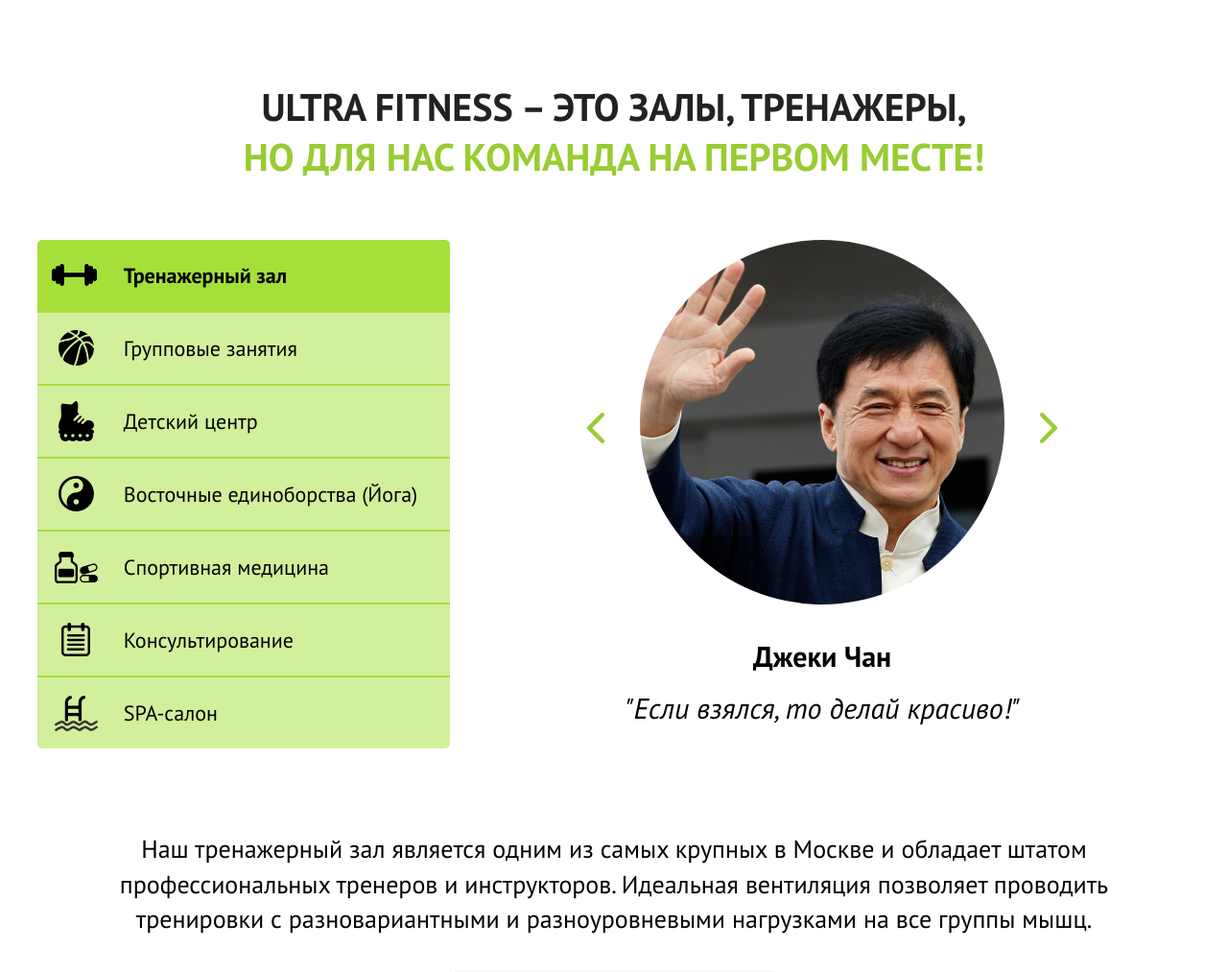
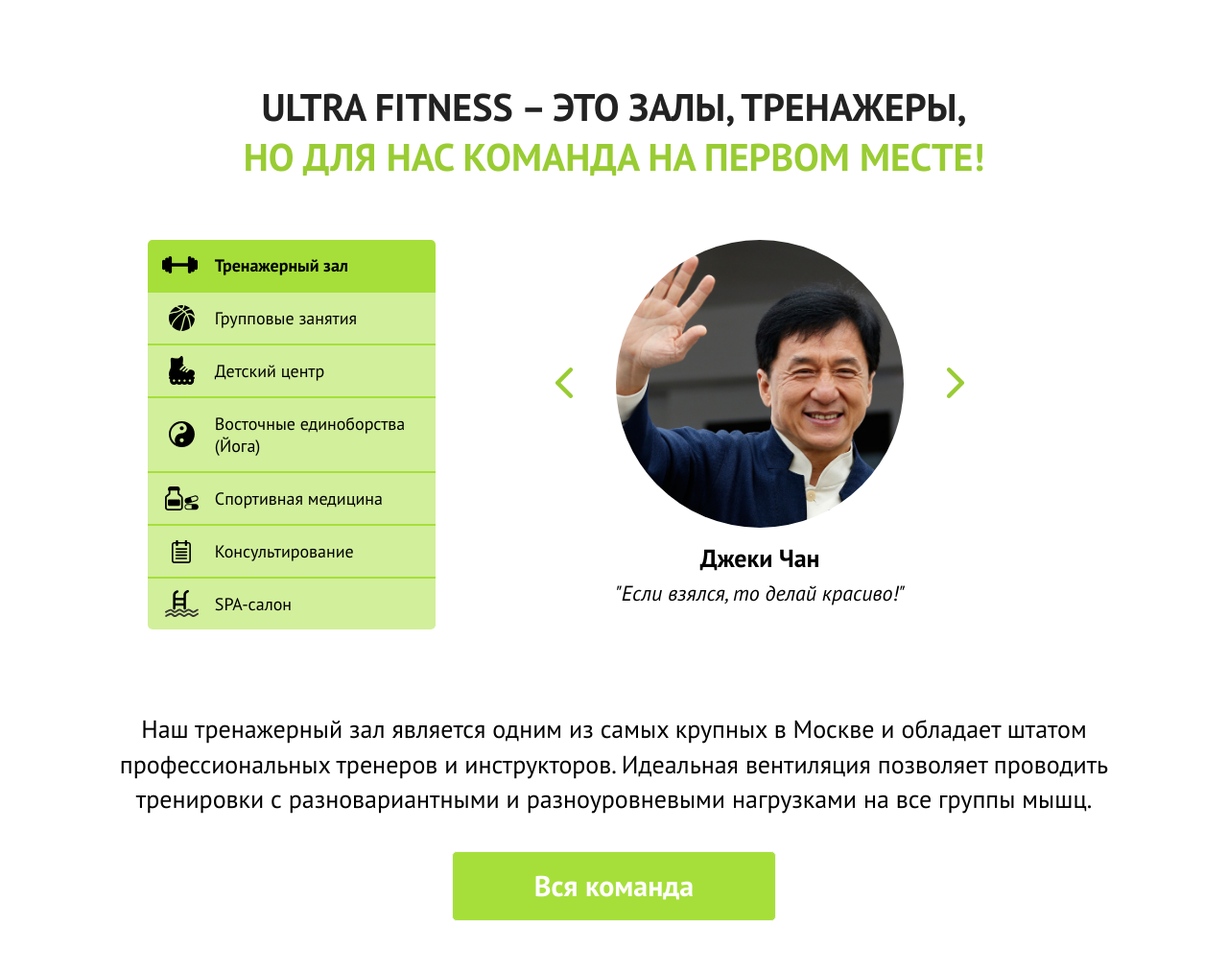
Before and after one commit to geouser/fitnes, a PHP site: page / in a window 1280 px wide. Shown: the part 804-1817 px from the top of the page at 96% size. Run offline with PHP 8.4, Linux system fonts and the light colour scheme; some libraries are stand-ins or nearby versions.

Commit message:
слайдер адаптив

```diff
--- a/css/general.css
+++ b/css/general.css
@@ -431,6 +431,70 @@ h1                      {
                                           border-radius: 5px;}
 .team .about button:hover       { background-color: #ED6D00;}
 
+@media (max-width: 1300px) {
+  .tabs_menu    {width: 300px;}
+  .tabs_menu li a {font-size: 18px; padding: 15px 0 15px 70px;}
+  .tabs_menu li:nth-child(1)      {background-size: 37px;}
+  .tabs_menu li:nth-child(2)      { background-size: 27px;}
+  .tabs_menu li:nth-child(3)      { background-size: 27px;}
+  .tabs_menu li:nth-child(4)      { background-size: 27px;}
+  .tabs_menu li:nth-child(5)      { background-size: 35px;}
+  .tabs_menu li:nth-child(6)      { background-size: 20px;}
+  .tabs_menu li:nth-child(7)      { background-size: 35px;}
+
+  .personal .slide .image         { width: 300px; height: 300px; margin-bottom: 10px;}
+  .personal .slide .name          { font-size: 26px; margin-bottom: 5px;}
+  .personal .slide .citate        { font-size: 22px;}
+  .personal .content              { width: 668px;}
+}
+@media (max-width: 1100px) {
+.slick-arrow.slick-prev         { left: 5%;}
+.slick-arrow.slick-next         { right: 5%;}
+.personal .content              { width: 468px;}
+.team h2                        { font-size: 38px;}
+}
+@media (max-width: 800px) {
+  .team                         { padding: 40px 0 60px;}
+  .personal .slide .image         { width: 270px; height: 270px;}
+  .personal .content              { width: 400px;}
+  .team h2                        { font-size: 34px; margin-bottom: 30px;}
+}
+@media (max-width: 730px) {
+  .team h2                        { font-size: 30px;}
+  .tabs_menu                      { width: 100%; text-align: center; margin-bottom: 10px;}
+  .personal .content              { width: 100%;}
+  .tabs_menu li                   {  width: 48%; display: inline-block; margin: 0.5vw auto; border-radius: 10px;
+                                     -webkit-box-shadow: 0 1px 1px rgba(255,255,255,0.4) inset, 0 -1px 1px rgba(0,0,0,0.5) inset;
+                                       -moz-box-shadow: 0 1px 1px rgba(255,255,255,0.4) inset, 0 -1px 1px rgba(0,0,0,0.5) inset;
+                                            box-shadow: 0 1px 1px rgba(255,255,255,0.4) inset, 0 -1px 1px rgba(0,0,0,0.5) inset;
+                                  }
+  .tabs_menu li:not(:last-child)  {  border: 1px solid #A6DF3A;}
+  .tabs_menu li:last-child        {  border: 1px solid #A6DF3A; }
+  .tabs_menu li a                 {   font-size: 15px;}
+}
+@media (max-width: 600px) {
+  .team h2                        { font-size: 26px;}
+  .tabs_menu li a                 { font-size: 14px; padding: 10px 0 10px 45px;}
+  .tabs_menu li                   { background-position: 10px 50% !important;}
+  .tabs_menu li:nth-child(1)      {background-size: 27px;}
+  .tabs_menu li:nth-child(2)      { background-size: 17px;}
+  .tabs_menu li:nth-child(3)      { background-size: 17px;}
+  .tabs_menu li:nth-child(4)      { background-size: 17px;}
+  .tabs_menu li:nth-child(5)      { background-size: 25px;}
+  .tabs_menu li:nth-child(6)      { background-size: 15px;}
+  .tabs_menu li:nth-child(7)      { background-size: 25px;}
+}
+@media (max-width: 520px) {
+  .tabs_menu li         {   width: 95%; }
+  .tabs_menu li a       {   font-size: 16px;}
+}
+@media (max-width: 400px) {
+  .personal .slide .image         { width: 230px; height: 230px;}
+  .slick-arrow.slick-prev         { left: 1%;}
+  .slick-arrow.slick-next         { right: 1%;}
+  .personal .slide .name          { font-size: 24px; margin-bottom: 5px;}
+  .personal .slide .citate        { font-size: 20px;}
+}
 /* --------------------------------------
    Tour
    -------------------------------------- */
--- a/index.html
+++ b/index.html
@@ -76,7 +76,7 @@
             <h2>ULTRA FitneSs – это залы, тренажеры, <br><span>но для нас команда на первом месте!</span></h2>
 
             <div class="personal" id="tabs">
-                <ul class="tabs_menu">
+                <ul class="tabs_menu clearfix">
                   <li><a href="#tabs-1">Тренажерный зал</a></li>
                   <li><a href="#tabs-2">Групповые занятия</a></li>
                   <li><a href="#tabs-3">Детский центр</a></li>
```
